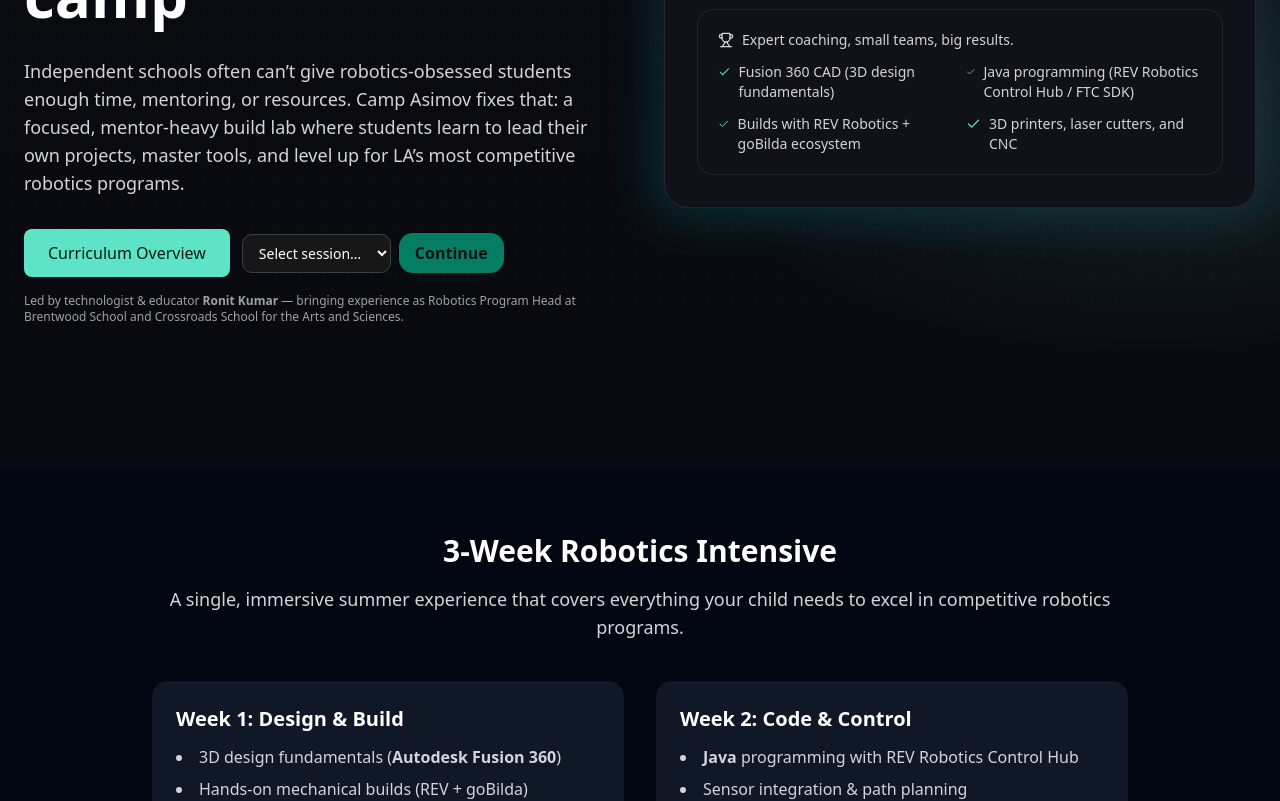
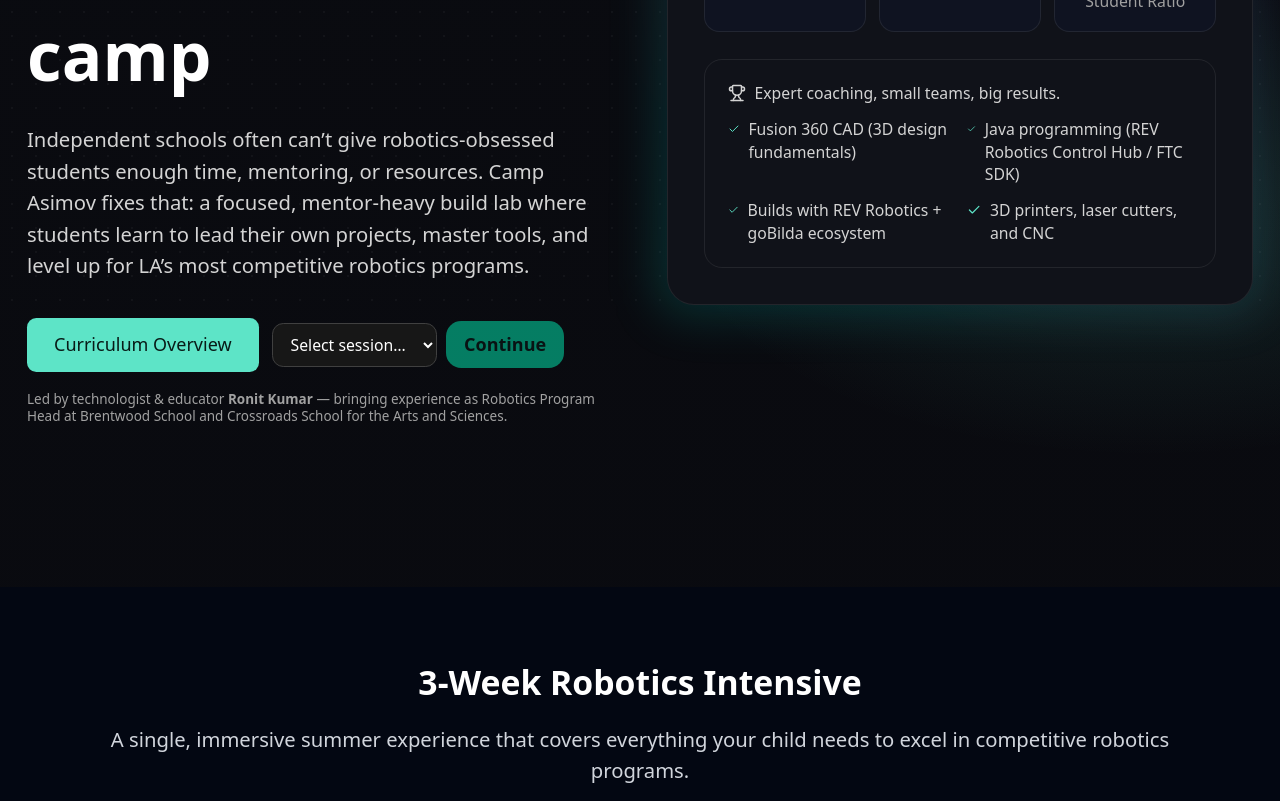
Before and after one commit to KingKumar/camp-asimov, a Next.js app: page / in a window 1280 px wide. Shown: the part 480-1281 px from the top of the page. Built offline with nearby package versions, Linux system fonts and the light colour scheme.

Commit message:
Style change

```diff
--- a/app/globals.css
+++ b/app/globals.css
@@ -128,3 +128,47 @@
 html {
   scroll-behavior: smooth;
 }
+
+/* ------------------------------------------------------
+   🌐 Camp Asimov Global Layout Enhancements
+   ------------------------------------------------------ */
+
+/* Make all .max-w-7xl containers a bit wider site-wide */
+@layer utilities {
+  .max-w-7xl {
+    max-width: 1500px !important; /* default was ~1280px */
+  }
+}
+
+/* Increase default font sizes for readability */
+@layer base {
+  html {
+    font-size: 17px; /* slightly larger than Tailwind's default 16px */
+  }
+
+  @media (min-width: 1024px) {
+    html {
+      font-size: 18px; /* bigger on desktop/laptop */
+    }
+  }
+
+  body {
+    @apply leading-relaxed; /* improves readability of paragraphs */
+  }
+
+  h1 {
+    @apply text-4xl md:text-6xl lg:text-7xl font-black leading-tight;
+  }
+
+  h2 {
+    @apply text-3xl md:text-5xl font-bold leading-snug;
+  }
+
+  h3 {
+    @apply text-2xl md:text-3xl font-semibold leading-snug;
+  }
+
+  p {
+    @apply text-[1.05rem] md:text-[1.1rem];
+  }
+}
```
